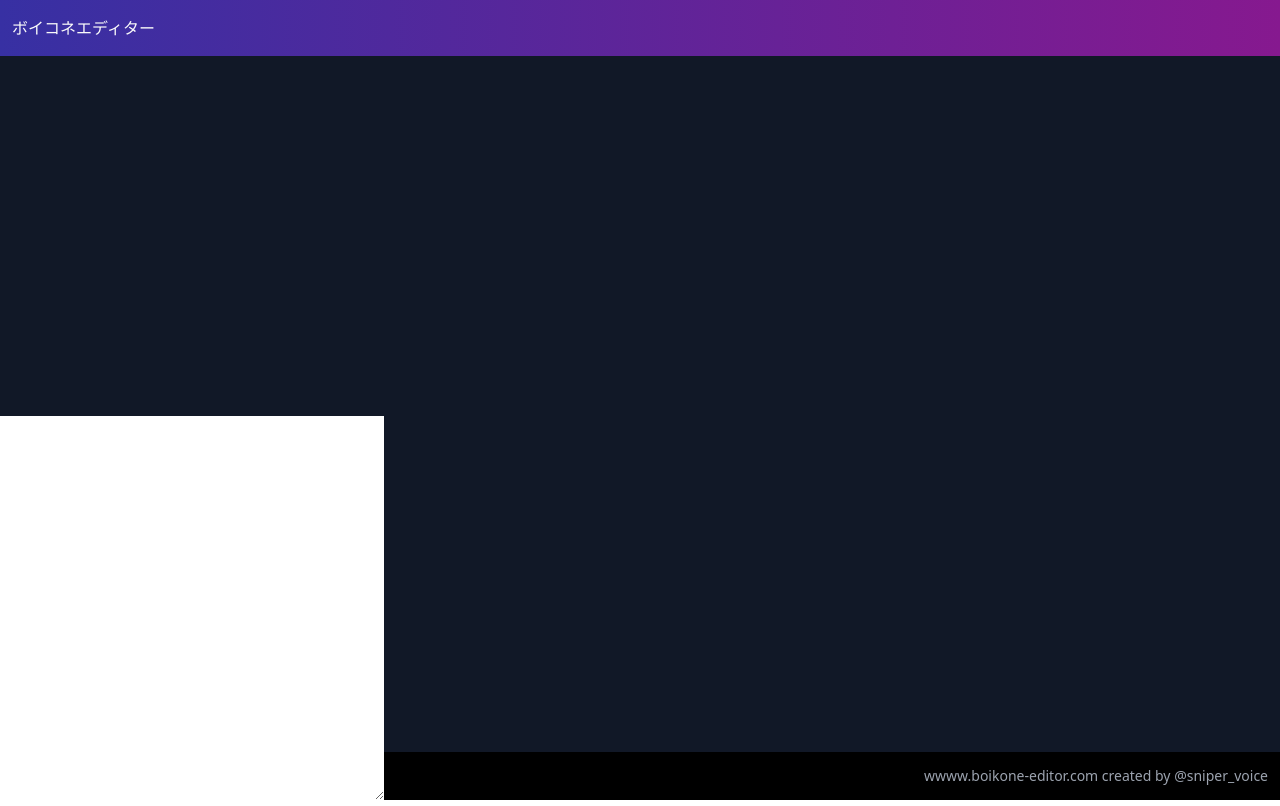
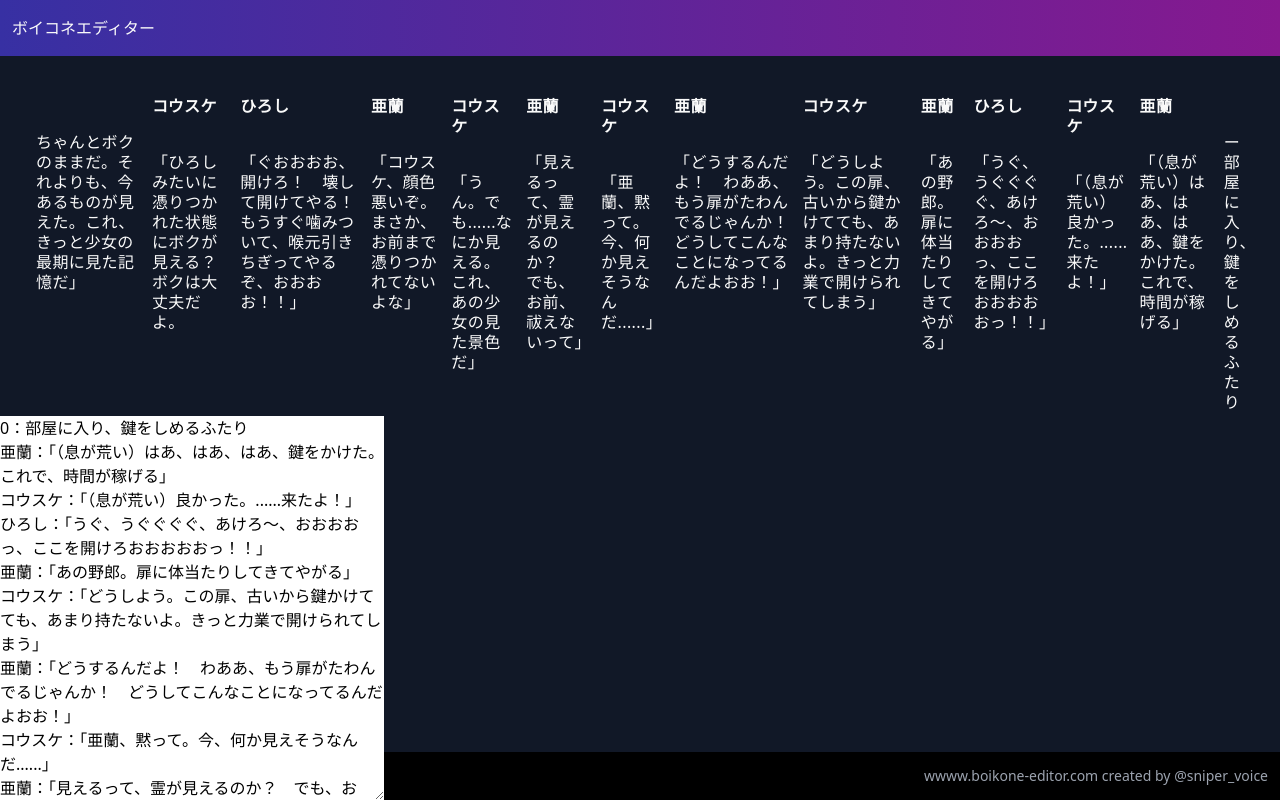
Before and after one commit to sniper-voice/boikone-editor, a React (Create React App) app: page / in a window 1280 px wide. Built offline with nearby package versions, Linux system fonts and the light colour scheme; what tailwindcss-writing-mode would draw is missing.

Commit message:
Set initial text

```diff
--- a/src/App.tsx
+++ b/src/App.tsx
@@ -3,8 +3,25 @@ import { Preview } from './Preview'
 import { Edit } from './Edit'
 import { parseText } from './lib/parseText'
 
+const initialText = `0：部屋に入り、鍵をしめるふたり
+亜蘭：「（息が荒い）はあ、はあ、はあ、鍵をかけた。これで、時間が稼げる」
+コウスケ：「（息が荒い）良かった。......来たよ！」
+ひろし：「うぐ、うぐぐぐぐ、あけろ～、おおおおっ、ここを開けろおおおおおっ！！」
+亜蘭：「あの野郎。扉に体当たりしてきてやがる」
+コウスケ：「どうしよう。この扉、古いから鍵かけてても、あまり持たないよ。きっと力業で開けられてしまう」
+亜蘭：「どうするんだよ！　わああ、もう扉がたわんでるじゃんか！　どうしてこんなことになってるんだよおお！」
+コウスケ：「亜蘭、黙って。今、何か見えそうなんだ......」
+亜蘭：「見えるって、霊が見えるのか？　でも、お前、祓えないって」
+コウスケ：
+コウスケ：「うん。でも......なにか見える。これ、あの少女の見た景色だ」
+亜蘭：「コウスケ、顔色悪いぞ。まさか、お前まで憑りつかれてないよな」
+ひろし：「ぐおおおお、開けろ！　壊して開けてやる！　もうすぐ噛みついて、喉元引きちぎってやるぞ、おおおお！！」
+コウスケ：「ひろしみたいに憑りつかれた状態にボクが見える？　ボクは大丈夫だよ。
+コウスケ：ちゃんとボクのままだ。それよりも、今あるものが見えた。これ、きっと少女の最期に見た記憶だ」
+`
+
 export function App() {
-    const [text, setText] = useState<string>('')
+    const [text, setText] = useState<string>(initialText)
     const scenarioText = useMemo(() => parseText(text), [text])
     return (
         <>
```
